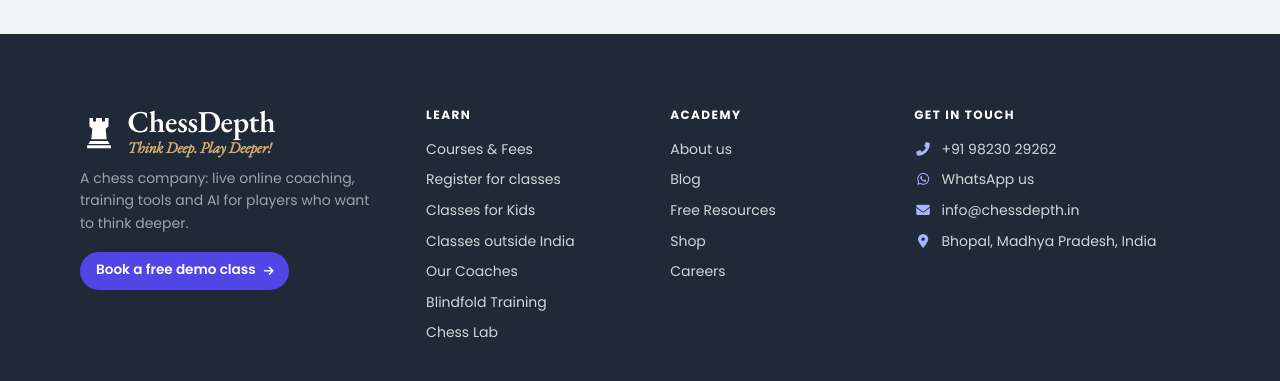
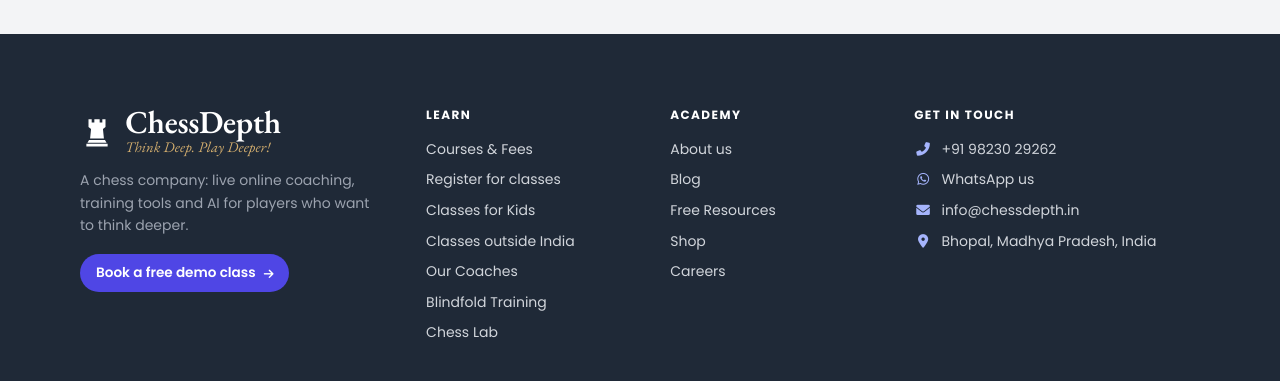
Before and after one commit to Sourabhjoshi1/Chess-Depth, a Jekyll site: the page built from index.html, in a window 1280 px wide and 1400 px high, scrolled down 5316 px. Shown: the part 865-1246 px from the top of the window. Built offline with Jekyll 4.4.1, drawn with Linux system fonts in a browser that asks for light colours; comment, search, counter and statistics services are not loaded.

Commit message:
Footer logo uses the header's brand markup and sizes; gold tagline in dark mode header too
Co-Authored-By: Claude Opus 5.5 <noreply@anthropic.com>
Claude-Session: https://claude.ai/code/session_017ZwxdNZGtw2tXrZdE2ZP9f

```diff
--- a/_includes/footer.html
+++ b/_includes/footer.html
@@ -2,7 +2,7 @@
 <footer class="cd-footer bg-gray-800 text-gray-300 pb-6 mt-10">
     <div class="max-w-6xl mx-auto px-4 cd-foot-grid">
       <div class="cd-foot-brand">
-        <a href="/" class="cd-foot-logo" aria-label="{{ site.title }} home">{% include logo-mark.html %}<span class="cd-foot-text"><span>{{ site.title }}</span>{% if site.tagline %}<em>{{ site.tagline }}</em>{% endif %}</span></a>
+        <a href="/" class="cd-brand cd-foot-brand" aria-label="{{ site.title }} home">{% include logo-mark.html %}<span class="cd-brand-text"><span class="cd-brand-name">{{ site.title }}</span>{% if site.tagline %}<span class="cd-brand-sub">{{ site.tagline }}</span>{% endif %}</span></a>
         <p class="cd-foot-tag">{{ site.description }}</p>
         <a href="/#inquiry" class="cd-foot-cta">Book a free demo class <i class="fas fa-arrow-right"></i></a>
       </div>
--- a/assets/css/dark.css
+++ b/assets/css/dark.css
@@ -20,7 +20,7 @@ html.dark .bg-gray-700, html.dark .bg-gray-800 { background-color: #020617 !impo
 html.dark .cd-header, html.dark .cd-mobile-menu { background-color: #0f1424 !important; border-color: #222a44; }
 html.dark .cd-topbar { background: #080b16; }
 html.dark .cd-brand-name, html.dark .cd-mark, html.dark .cd-brand { color: #eef0fa; }
-html.dark .cd-brand-sub { color: #9aa0bd; }
+html.dark .cd-brand-sub { color: #d2ad6e; }
 html.dark .cd-nav .cd-link, html.dark .cd-mobile-menu nav > a { color: #b9bfd8; }
 html.dark .cd-nav .cd-link:hover, html.dark .cd-nav .cd-link[aria-current], html.dark .cd-mobile-menu nav > a[aria-current] { color: #fff; }
 html.dark .cd-mobile-menu nav > a { border-color: #222a44; }
--- a/assets/css/site.css
+++ b/assets/css/site.css
@@ -350,3 +350,8 @@ html.dark .cd-brand-sub { color: #d2ad6e; }
 a.cd-foot-logo .cd-foot-text { display: flex; flex-direction: column; line-height: 1; }
 a.cd-foot-logo .cd-foot-text em { font-family: 'EB Garamond', Georgia, serif; font-style: italic; font-size: .98rem; color: #d2ad6e; margin-top: .2rem; white-space: nowrap; }
 a.cd-foot-logo .cd-mark { width: 38px; height: 38px; }
+
+/* Footer logo: the header's own .cd-brand markup and sizes, in white and gold on the dark footer */
+.cd-foot-brand { margin-bottom: .9rem; }
+.cd-foot-brand, .cd-foot-brand .cd-mark, .cd-foot-brand .cd-brand-name, html.dark .cd-foot-brand .cd-brand-name, .cd-foot-brand:hover .cd-brand-name { color: #fff; }
+.cd-foot-brand .cd-brand-sub, html.dark .cd-foot-brand .cd-brand-sub { color: #d2ad6e; }
```
